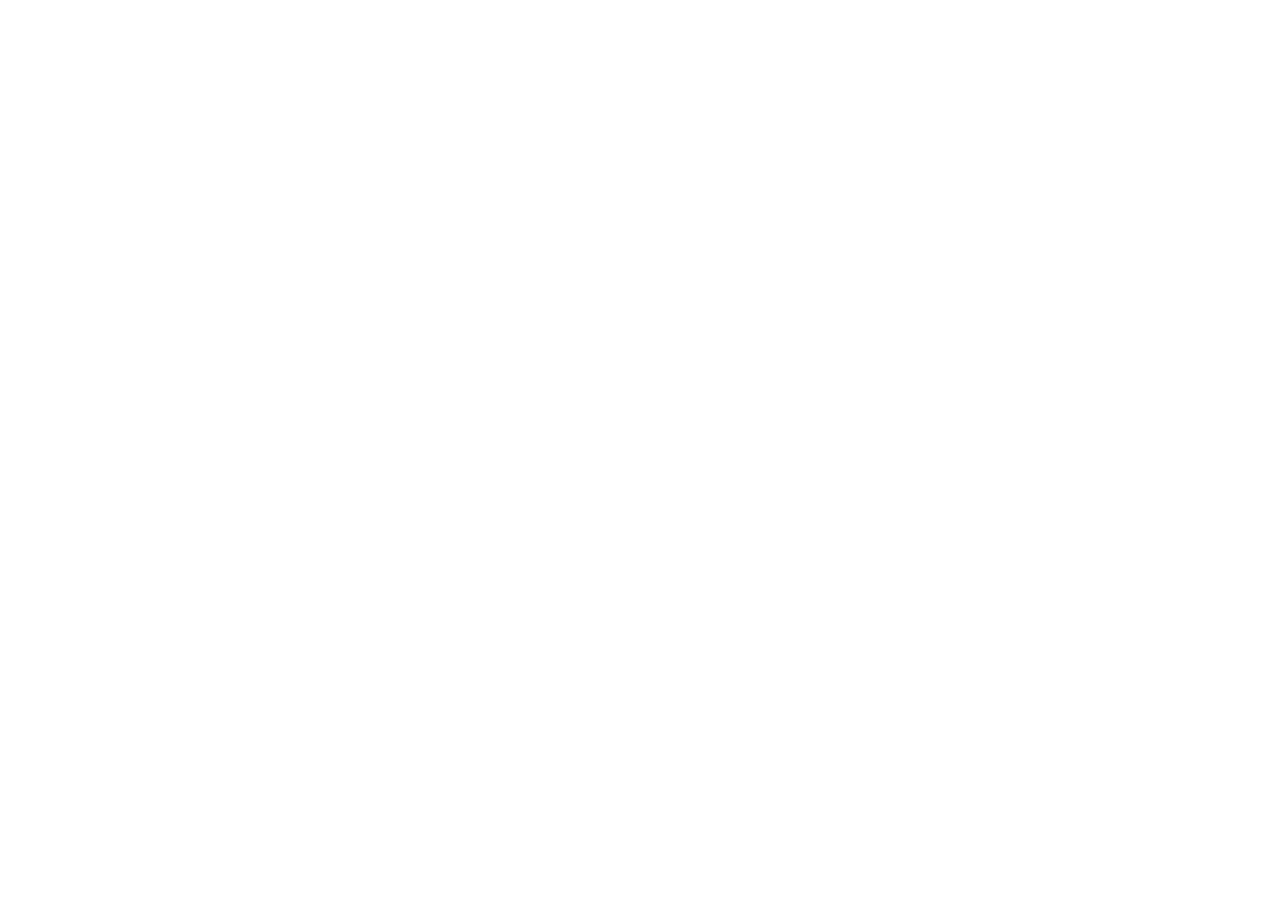
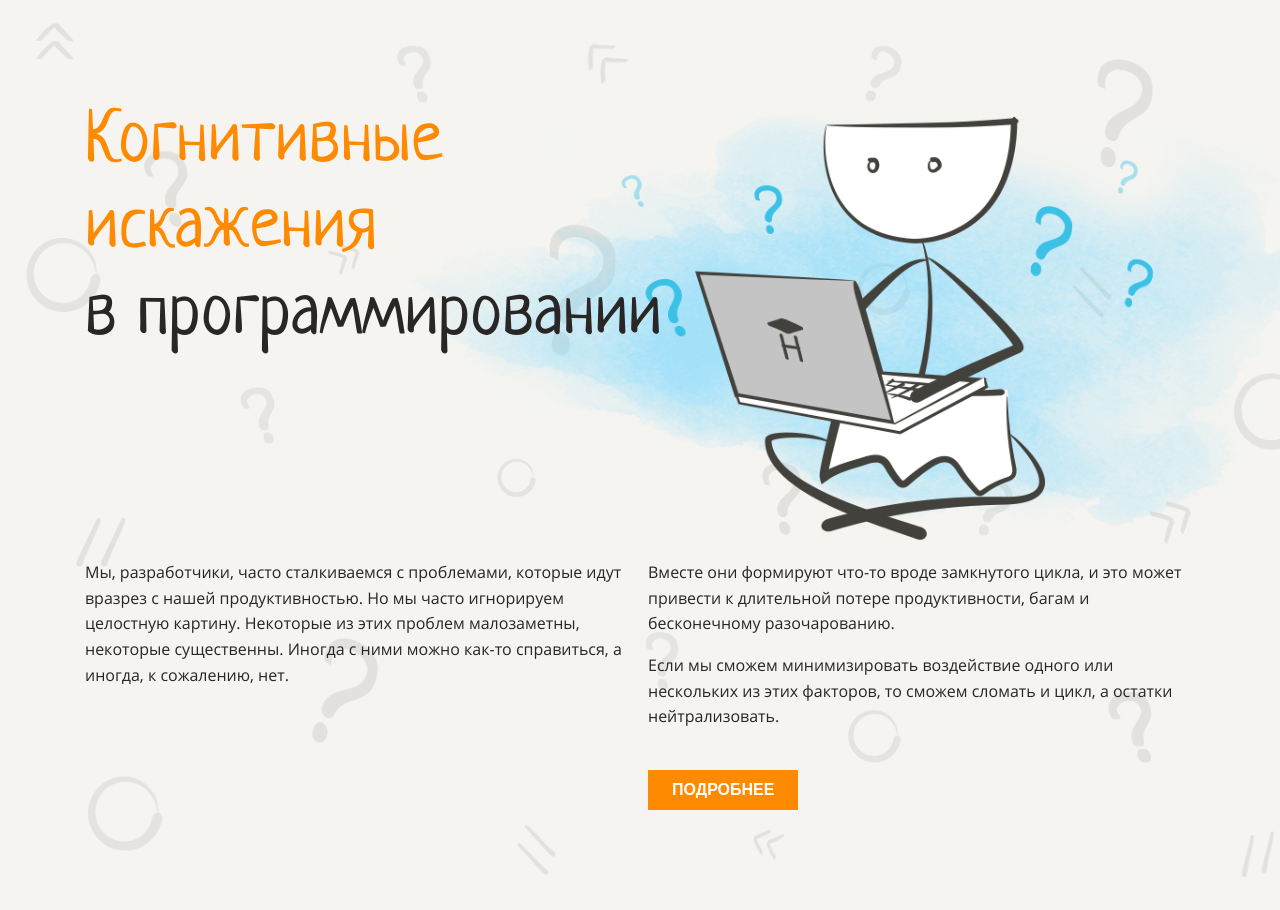
Before and after one commit to clickf5/layout-designer-project-lvl1, a website: page src/index.html in a window 1280 px wide. Before the commit the page ends 800 px from the top, so only its background shows below. Drawn offline with Linux system fonts and the light colour scheme.

Commit message:
feat: add header layout

```diff
--- a/src/index.html
+++ b/src/index.html
@@ -9,9 +9,24 @@
     <link rel="stylesheet" href="styles/reset.css">
     <link rel="stylesheet" href="styles/style.css">
 </head>
-<body class="d-flex fd-column align-items-center">
-    <header>
-
+<body class="d-flex col">
+    <header class="d-flex center bg-main overhide bg-light">
+        <div class="content relative">
+            <h1 class="mb-185">
+                <span class="color-main">Когнитивные<br>
+                искажения</span><br>
+                в программировании
+            </h1>
+            <img class="absolute image-main" src="images/main.png" />
+            <div class="cols-2 pt-16">
+                <p>Мы, разработчики, часто сталкиваемся с проблемами, которые идут вразрез с нашей продуктивностью. Но мы часто игнорируем целостную картину. Некоторые из этих проблем малозаметны, некоторые существенны. Иногда с ними можно как-то справиться, а иногда, к сожалению, нет.</p>
+                <div class="break-inside">
+                    <p>Вместе они формируют что-то вроде замкнутого цикла, и это может привести к длительной потере продуктивности, багам и бесконечному разочарованию.</p>
+                    <p>Если мы сможем минимизировать воздействие одного или нескольких из этих факторов, то сможем сломать и цикл, а остатки нейтрализовать.</p>
+                    <button class="btn mt-24">Подробнее</button>
+                </div>
+            </div>
+        </div>
     </header>
     <main>
         <section></section>
@@ -22,7 +37,7 @@
         <section></section>
         <section></section>
     </main>
-    <footer>
+    <footer class="d-flex">
 
     </footer>
 </body>
--- a/src/styles/style.css
+++ b/src/styles/style.css
@@ -27,11 +27,10 @@
   --semitransparent-dark: #908d8b;
   --brown: #b09a81;
   --blue: #1085c5;
+  --orange-dark: #ea7600;
 }
 
 body {
-  margin: 0;
-
   color: var(--dark);
   font-size: 16px;
   font-family: "Open Sans", sans-serif;
@@ -62,17 +61,117 @@ h3 {
   display: flex;
 }
 
-.fd-column {
+.d-flex.col {
   flex-direction: column;
 }
 
-.align-items-center {
-  align-items: center;
+.d-flex.center {
+  justify-content: center;
 }
 
-header,
-main,
-footer {
+.d-flex.middle {
+  align-content: center;
+}
+
+.bg-main {
+  position: relative;
+}
+
+.bg-main::before {
+  position: absolute;
+  top: 0;
+
+  z-index: 0;
+
+  width: 100%;
+  height: 100%;
+
+  background: url("../images/background.png");
+  background-repeat: no-repeat;
+  background-size: cover;
+
+  opacity: 0.1;
+
+  content: '';
+}
+
+.bg-light {
+  background-color: var(--light);
+}
+
+.content {
+  position: relative;
+
   width: 1110px;
   padding: 100px 0;
 }
+
+.content h1 {
+  position: relative;
+  z-index: 1;
+}
+
+.content p {
+  margin-bottom: 16px;
+}
+
+.mb-185 {
+  margin-bottom: 185px;
+}
+
+.cols-2 {
+  column-count: 2;
+}
+
+.color-main {
+  color: var(--main);
+}
+
+.relative {
+  position: relative;
+}
+
+.absolute {
+  position: absolute;
+}
+
+.image-main {
+  top: 55px;
+  right: -270px;
+  z-index: 0;
+
+  height: 525px;
+}
+
+.overhide {
+  overflow: hidden;
+}
+
+.break-inside {
+  break-inside: avoid;
+}
+
+.pt-16 {
+  padding-top: 16px;
+}
+
+.btn {
+  display: block;
+  padding: 11px 24px;
+  border: none;
+
+  color: var(--white);
+  font-weight: 700;
+  font-size: 16px;
+  text-transform: uppercase;
+
+  background: var(--main);
+}
+
+.btn:hover {
+  background: var(--orange-dark);
+}
+
+.mt-24 {
+  margin-top: 40px;
+}
```
